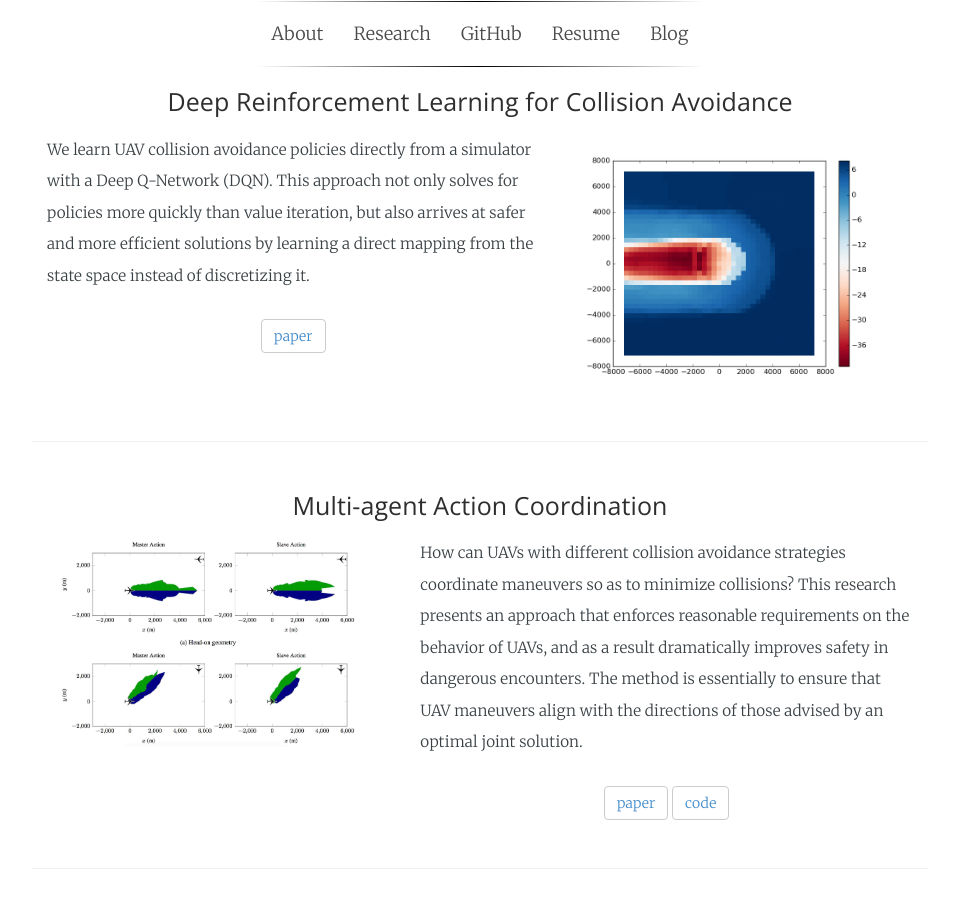
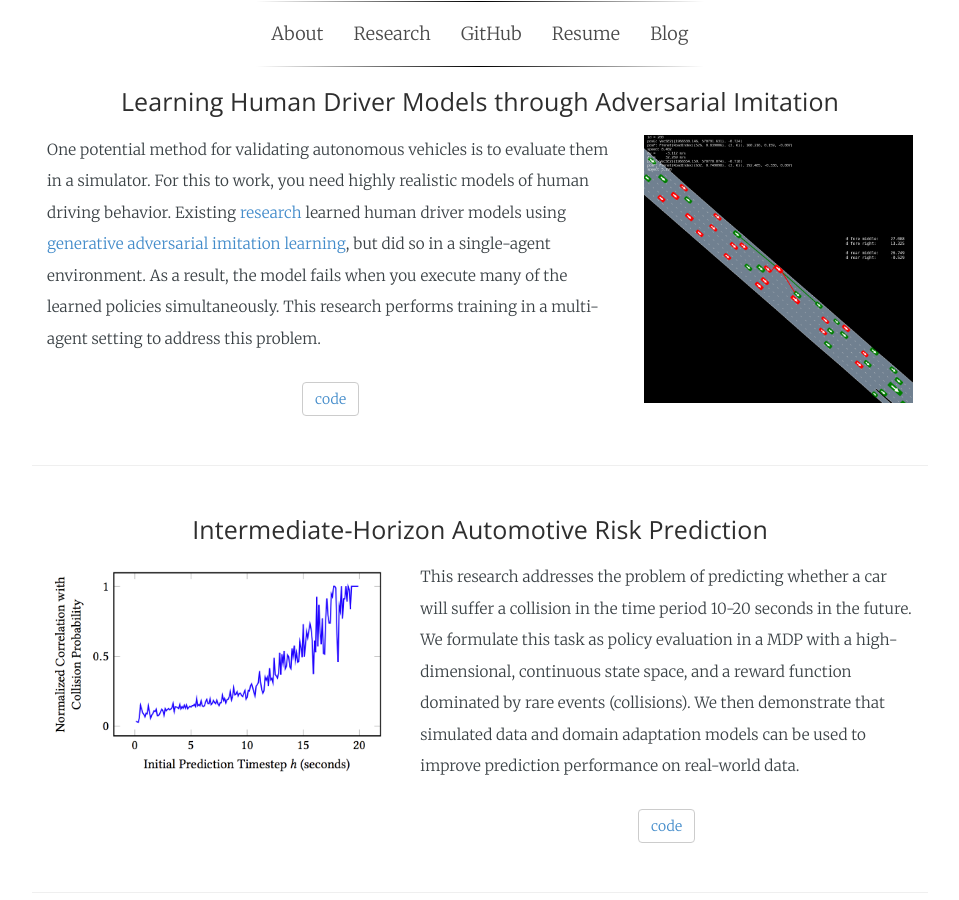
Before and after one commit to wulfebw/legacy.wulfebw.github.io, a Jekyll site: the page built from research.html, in a window 1280 px wide and 900 px high. Shown: the whole window, without its empty margins (160-1119 px from the left). Built offline with Jekyll 4.4.1, drawn with Linux system fonts in a browser that asks for light colours; some web fonts are replaced; some of the changed text lies outside the part shown.

Commit message:
adding updated research

```diff
--- a/_includes/research.md
+++ b/_includes/research.md
@@ -1,3 +1,39 @@
+
+### Learning Human Driver Models through Adversarial Imitation
+
+<div class="container-fluid">
+  <div class="row">
+    <div class="col-md-8">
+        <p>
+        One potential method for validating autonomous vehicles is to evaluate them in a simulator. For this to work, you need highly realistic models of human driving behavior. Existing <a href="https://arxiv.org/abs/1701.06699" class="md-link">research</a> learned human driver models using <a href="https://arxiv.org/abs/1606.03476" class="md-link">generative adversarial imitation learning</a>, but did so in a single-agent environment. As a result, the model fails when you execute many of the learned policies simultaneously. This research performs training in a multi-agent setting to address this problem.
+        </p>
+        <a href="https://github.com/wulfebw/ngsim_env" class="md-link btn-default btn">code</a>
+    </div>
+    <div class="col-md-4">
+        <img class="rimg" src="{{ site.github.url }}/media/multiagent_driver.png" />
+    </div>
+  </div>
+</div>
+
+---
+
+### Intermediate-Horizon Automotive Risk Prediction
+
+<div class="container-fluid">
+  <div class="row">
+    <div class="col-md-5">
+        <img class="rimg" src="{{ site.github.url }}/media/behavior_sig.png" />
+    </div>
+    <div class="col-md-7">
+        <p>
+        This research addresses the problem of predicting whether a car will suffer a collision in the time period 10-20 seconds in the future. We formulate this task as policy evaluation in a MDP with a high-dimensional, continuous state space,  and a reward function dominated by rare events (collisions). We then demonstrate that simulated data and domain adaptation models can be used to improve prediction performance on real-world data.
+        </p>
+        <a href="https://github.com/wulfebw/risk_prediction" class="md-link btn-default btn">code</a>
+    </div>
+  </div>
+</div>
+
+---
 
 ### Deep Reinforcement Learning for Collision Avoidance
 
@@ -28,8 +64,10 @@
         <p>
         How can UAVs with different collision avoidance strategies coordinate maneuvers so as to minimize collisions? This research presents an approach that enforces reasonable requirements on the behavior of UAVs, and as a result dramatically improves safety in dangerous encounters. The method is essentially to ensure that UAV maneuvers align with the directions of those advised by an optimal joint solution.
         </p>
-        <a href="http://ieeexplore.ieee.org/document/7777958/" class="md-link btn-default btn">paper</a>
-        <a href="https://github.com/sisl/HorizontalCoordUAVs" class="md-link btn-default btn">code</a>
+        <a href="http://ieeexplore.ieee.org/document/7777958/" class="md-link btn-default btn">paper 1</a>
+        <a href="https://github.com/sisl/HorizontalCoordUAVs" class="md-link btn-default btn">code 1</a>
+        <a href="https://arc.aiaa.org/doi/abs/10.2514/1.I010576" class="md-link btn-default btn">paper 2</a>
+        <a href="https://github.com/sisl/HCoordTablesUAVs" class="md-link btn-default btn">code 2</a>
     </div>
   </div>
 </div>
@@ -98,17 +136,25 @@
 ---
 
 ### Predicting Social Interaction Outcomes
-In this project, I analyzed a set of ~2,000 pairwise social encounters. Using the audio, visual, and network features from those interactions, I was able to predict their outcomes with about 85% accuracy. While I am more focused on reinforcement learning now, I still think this topic is interesting, and in particular believe that enabling computers to intelligently interact with people (e.g., in healthcare or educational settings) would be widely beneficial.
-
-<div>
-<a href="{{ site.github.url }}/assets/IS_Final_Paper.pdf" class="md-link btn-default btn">paper</a>
-<a href="https://github.com/wulfebw/Independent_Study" class="md-link btn-default btn">code</a>
+<div class="container-fluid">
+  <div class="row">
+    <div class="col-md-5">
+        <img class="rimg" src="{{ site.github.url }}/media/motion_template.png" />
+    </div>
+    <div class="col-md-7">
+        <p>
+        In this project, I analyzed a set of ~2,000 pairwise social encounters. Using the audio, visual, and network features from those interactions, I was able to predict their outcomes with about 85% accuracy. While I am more focused on reinforcement learning now, I still think this topic is interesting, and in particular believe that enabling computers to intelligently interact with people (e.g., in healthcare or educational settings) would be widely beneficial.
+        </p>
+        <a href="{{ site.github.url }}/assets/IS_Final_Paper.pdf" class="md-link btn-default btn">paper</a>
+        <a href="https://github.com/wulfebw/Independent_Study" class="md-link btn-default btn">code</a>
+    </div>
+  </div>
 </div>
 
 ---
 
 ### 3D Map Generation with Autonomous UAVs
-Our goal in this project was to develop a method for collecting imagery of archeological sites using autonomous UAVs, which could then be used to generate 3D mappings of those sites. We lived in a highland village in Peru for two months while we attempted to collect imagery using the UAVs. The cover image for this website is a photo I took of the archeological site where we spent the summer.
+Our goal in this project was to develop a method for collecting imagery of archaeological sites using autonomous UAVs, which could then be used to generate 3D mappings of those sites. We lived in a highland village in Peru for two months while we attempted to collect imagery using the UAVs. The cover image for this website is a photo I took of the archaeological site where we spent the summer.
 
 <div>
 <a href="https://www.cambridge.org/core/journals/advances-in-archaeological-practice/article/div-classtitlecapturing-complexitydiv/22A3C3132AA4F5C6ADAB72DEE1265582" class="md-link btn-default btn">paper</a>
```
Also changed, not shown: media/behavior_sig.png (added), media/motion_template.png (added), media/multiagent_driver.png (added).
